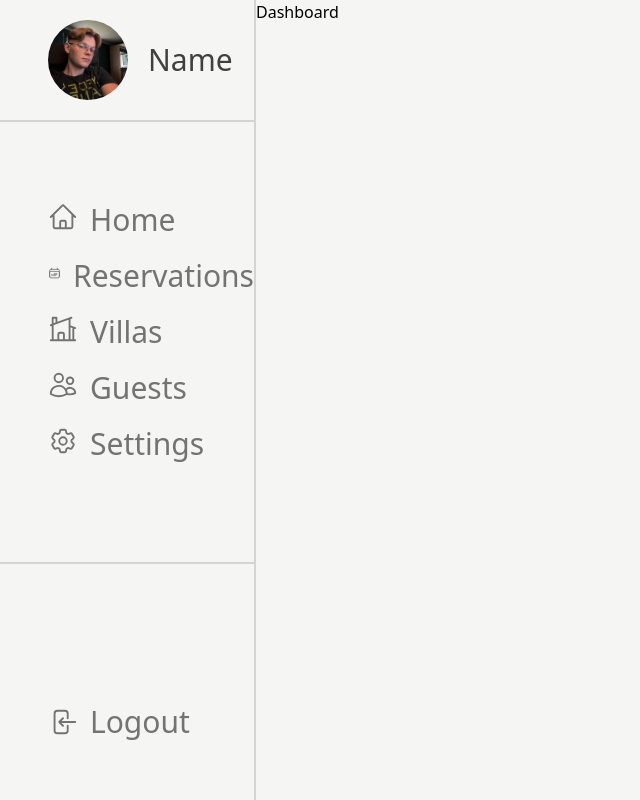
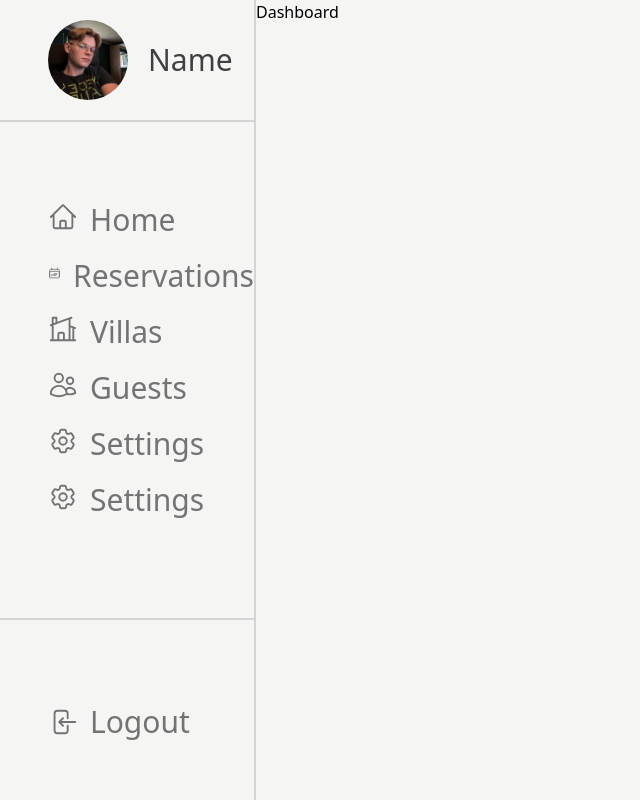
Before and after one commit to MaciekPanek/Dashboard, a React (Vite) app: page / in a window 1280 px wide. Shown: the whole page, without its empty margins (0-640 px from the left). Built offline with nearby package versions, Linux system fonts and the light colour scheme.

Commit message:
oiruhfvngr

```diff
--- a/src/features/navigation/Navbar.jsx
+++ b/src/features/navigation/Navbar.jsx
@@ -41,6 +41,10 @@ function Navbar() {
             <HiOutlineCog6Tooth />
             <span>Settings</span>
           </NavItem>
+          <NavItem to="/settings">
+            <HiOutlineCog6Tooth />
+            <span>Settings</span>
+          </NavItem>
         </ul>
         <div className=" flex items-end w-full h-full  ">
           <button className="pl-12 py-10 text-3xl text-neutral-500 mb-5 flex flex-row items-center gap-3  ">
```
